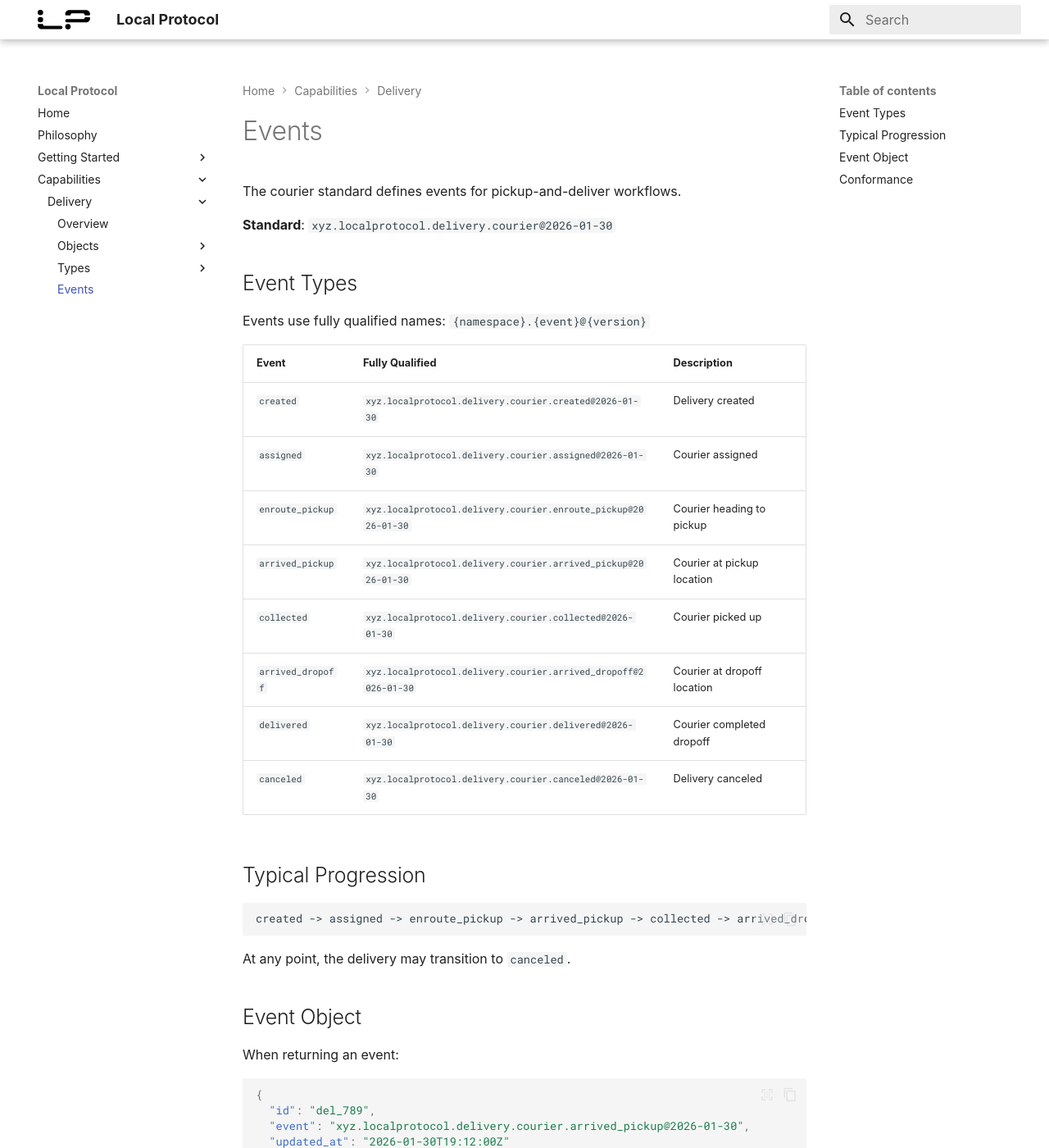
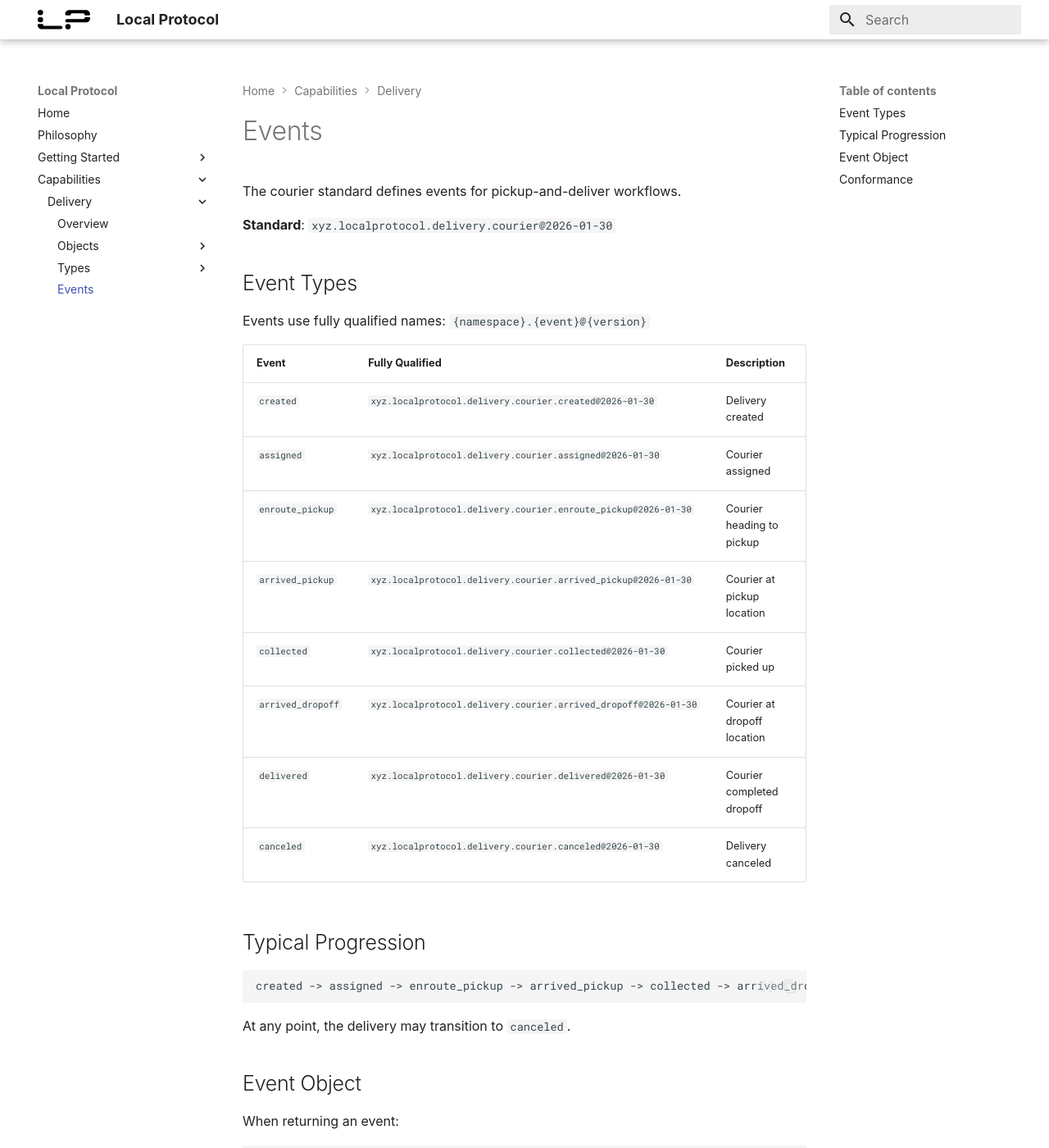
Before and after one commit to Palette-Labs-Inc/local-protocol, an MkDocs documentation site: the page built from docs/capabilities/delivery/events.md, in a window 1280 px wide and 1400 px high. Shown: the whole window at 82% size. Built offline with MkDocs 1.6.1 and Material for MkDocs 9.7.7, drawn with Linux system fonts in a browser that asks for light colours; some web fonts are replaced.

Commit message:
Add nowrap CSS for table code cells
Prevents text wrapping in columns 1 and 2 of tables,
keeping event names and fully qualified identifiers readable.

```diff
--- a/docs/stylesheets/custom.css
+++ b/docs/stylesheets/custom.css
@@ -63,3 +63,14 @@ p.hero-description {
   text-decoration-thickness: 0.08em;
   text-underline-offset: 0.15em;
 }
+
+/* Prevent text wrapping in table cells */
+.nowrap {
+  white-space: nowrap;
+}
+
+/* Prevent wrapping in table code cells (columns 1 and 2) */
+.md-typeset table td:nth-child(1) code,
+.md-typeset table td:nth-child(2) code {
+  white-space: nowrap;
+}
```
